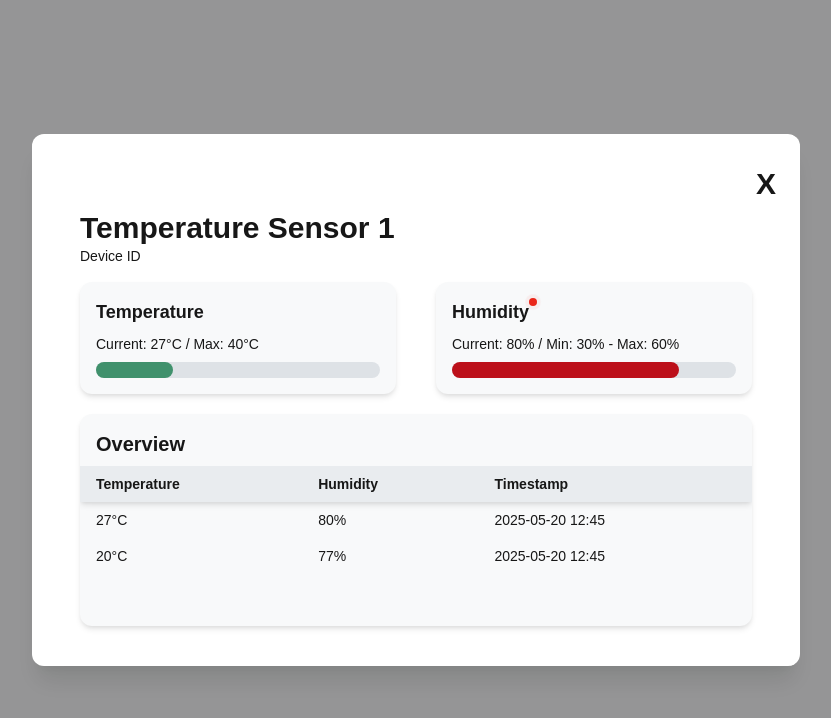
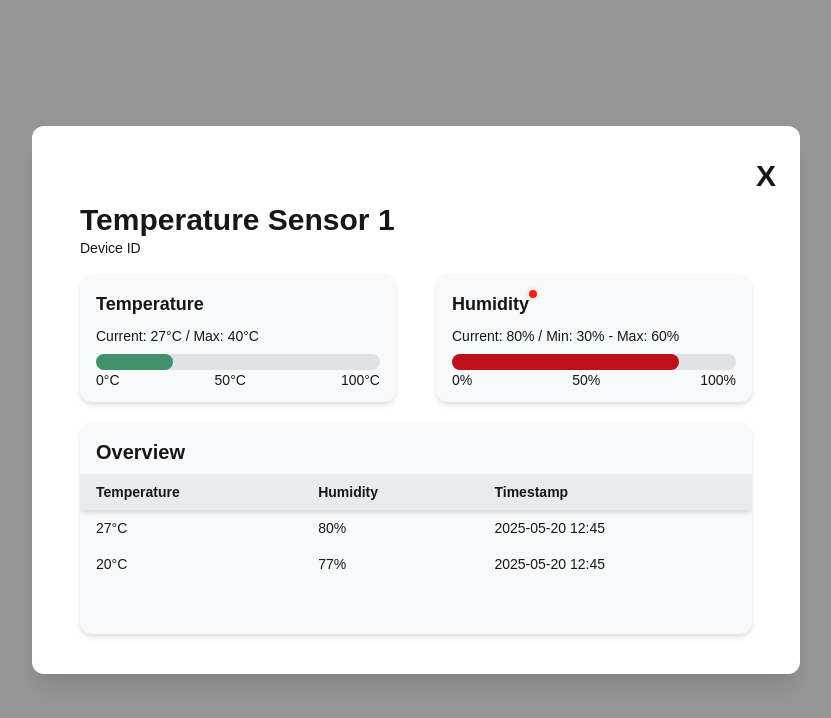
Before and after one commit to AmaCrisn/IOT-Dashboard, a Next.js app: page /temperature in a window 1280 px wide. Shown: the top 718 px of the page, without its empty margins (224-1055 px from the left). Built offline with nearby package versions, Linux system fonts and the light colour scheme.

Commit message:
Added indicator

```diff
--- a/app/temperature/page.js
+++ b/app/temperature/page.js
@@ -40,20 +40,24 @@ export default function Temperature({ onClose }) {
                     <div className="text-sm mb-2">
                       Current: 27°C / Max: 40°C
                     </div>
-                    <div className="w-full bg-gray-200 rounded-full h-4">
+                    <div className="w-full bg-gray-200 rounded-full h-4 mb-4">
                       <div
                         className="bg-green-400 h-4 rounded-full transition-all duration-300"
                         style={{ width: "27%" }}
                       ></div>
+                      {/* Value indicator */}
+                      <div className="flex justify-between text-sm sm:text-md">
+                        <span>0°C</span>
+                        <span>50°C</span>
+                        <span>100°C</span>
+                      </div>
                     </div>
                   </div>
 
                   {/* Humidity */}
                   <div className="rounded-xl p-4 bg-gray-50 shadow-md">
                     <div className="flex">
-                      <h3 className="text-lg font-semibold mb-2">
-                        Humidity
-                      </h3>
+                      <h3 className="text-lg font-semibold mb-2">Humidity</h3>
                       <span className="relative flex h-2 w-2">
                         <span className="absolute inline-flex h-2 w-2 rounded-full bg-red-400 opacity-75 animate-ping"></span>
                         <span className="relative inline-flex h-2 w-2 rounded-full bg-red-400"></span>
@@ -62,11 +66,17 @@ export default function Temperature({ onClose }) {
                     <div className="text-sm mb-2">
                       Current: 80% / Min: 30% - Max: 60%
                     </div>
-                    <div className="w-full bg-gray-200 rounded-full h-4">
+                    <div className="w-full bg-gray-200 rounded-full h-4 mb-4">
                       <div
                         className="bg-red-500 h-4 rounded-full transition-all duration-300"
                         style={{ width: "80%" }}
                       ></div>
+                      {/* Value indicator */}
+                      <div className="flex justify-between text-sm sm:text-md">
+                        <span>0%</span>
+                        <span>50%</span>
+                        <span>100%</span>
+                      </div>
                     </div>
                   </div>
                 </div>
```
